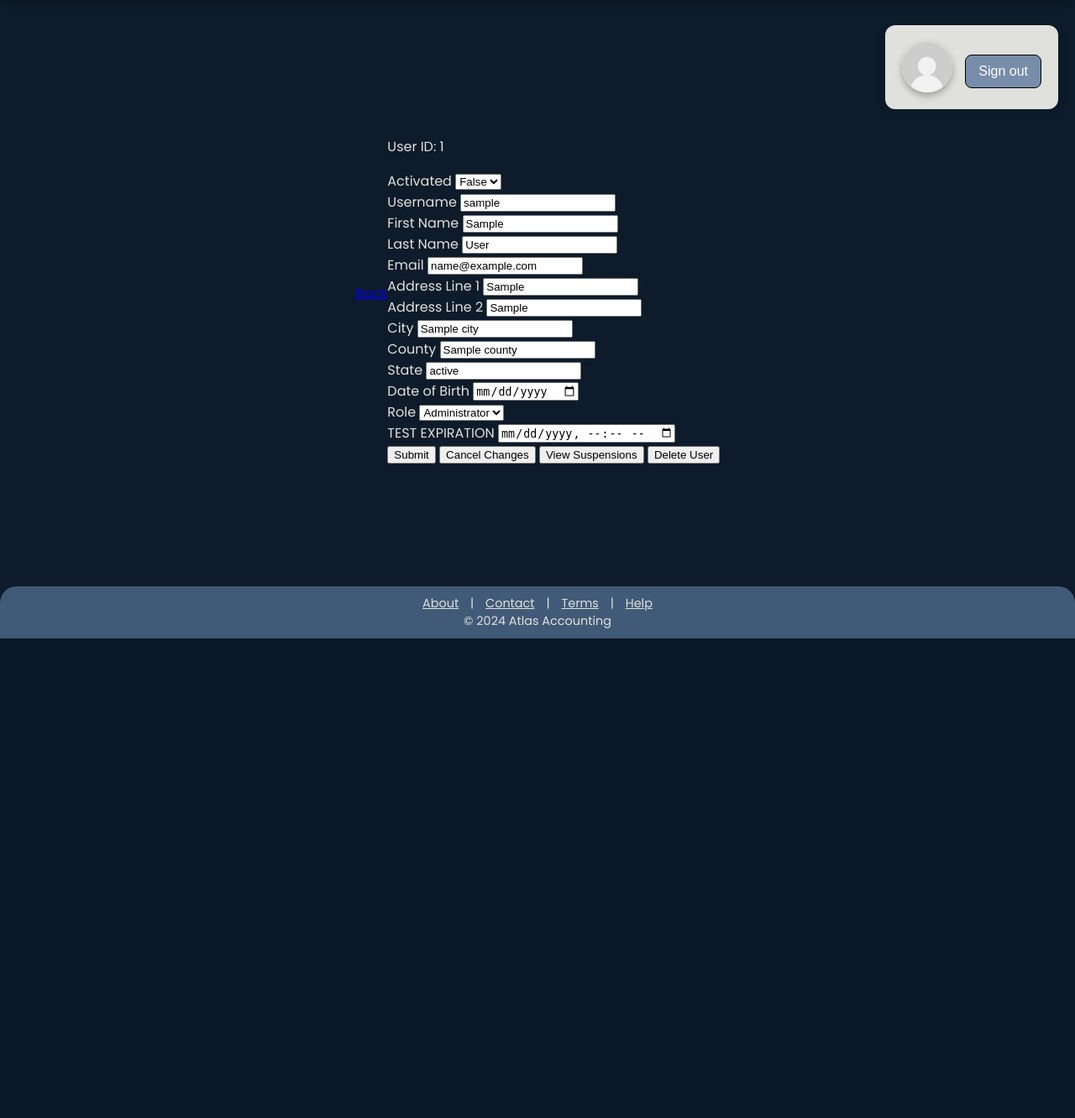
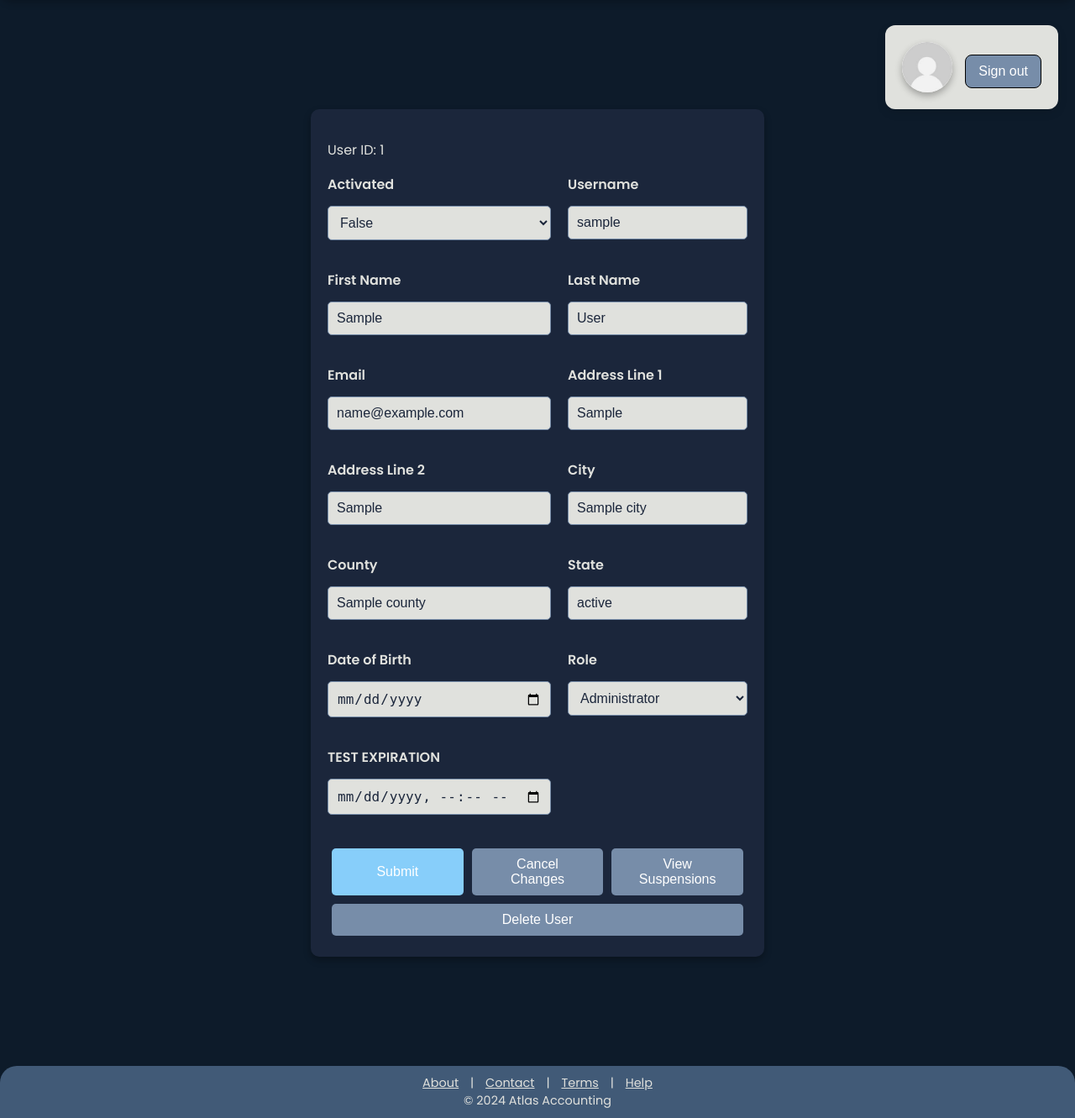
Before and after one commit to I-am-Signal/Atlas-Accounting, a Python web app: template public/templates/user.html in a window 1280 px wide. Shown: the part 40-1371 px from the top of the page at 84% size. Before the commit the page ends 800 px from the top, so only its background shows below. Run offline with Jinja, Linux system fonts and the light colour scheme; the template is opened without the code that fills it: most values are stand-ins (such as "Sample title", 1, 10 or a date in 2020); some libraries are stand-ins or nearby versions.

Commit message:
new favicon, updated user.html

```diff
--- a/public/auth.py
+++ b/public/auth.py
@@ -159,7 +159,6 @@ def sign_up():
         addr_line_1 = request.form.get('addr_line_1')
         addr_line_2 = request.form.get('addr_line_2')
         city = request.form.get('city')
-        county = request.form.get('county')
         state = request.form.get('state')
         dob = request.form.get('dob')
         email = request.form.get('email')
@@ -182,8 +181,6 @@ def sign_up():
             flash('Address Line 2 must be greater than 5 characters.', category='error')
         elif len(city) < 2:
             flash('City must be greater than 1 character.', category='error')
-        elif len(county) < 2:
-            flash('County must be greater than 1 character.', category='error')
         elif len(state) != 2:
             flash('State must be 2 characters.', category='error')
         elif len(email) < 4:
@@ -200,7 +197,6 @@ def sign_up():
                 addr_line_1=addr_line_1,
                 addr_line_2=addr_line_2 if len(addr_line_1) > 5 else '',
                 city=city,
-                county=county,
                 state=state,
                 dob=datetime.strptime(dob, "%Y-%m-%d"),
                 username= f'{first_name[0]}{last_name}{datetime.now().strftime("%m%y")}',
--- a/public/static/style.css
+++ b/public/static/style.css
@@ -86,6 +86,110 @@ body {
   max-height: 1080px;
   max-width: auto;
   border-radius: 20px;
+}
+
+.page form {
+  background-color: #1B263B; /* Dark background */
+  padding: 20px; /* Add padding around the form */
+  border-radius: 10px; /* Rounded corners */
+  box-shadow: 0 4px 8px rgba(0, 0, 0, 0.3); /* Slight shadow for depth */
+  max-width: 500px; /* Limit the width of the form */
+  margin: 110px auto; /* Center the form on the page */
+
+}
+
+/* Form Labels */
+.page label {
+  color: #E0E1DD; /* Light text */
+  font-weight: 600;
+  margin-bottom: 8px; /* Add space below the label */
+  display: block;
+}
+
+/* Form Inputs */
+.page input, .page select {
+  width: 100%; /* Full width input fields */
+  padding: 10px;
+  border: 1px solid #778DA9; /* Border matches the color palette */
+  border-radius: 5px; /* Rounded corners */
+  background-color: #E0E1DD; /* Light background for input fields */
+  color: #1B263B; /* Dark text */
+  margin-bottom: 15px; /* Space between fields */
+  box-sizing: border-box; /* Ensure padding doesn't overflow */
+}
+
+/* Date picker styles */
+.page input[type="date"], .page input[type="datetime-local"] {
+  background-color: #E0E1DD;
+  color: #1B263B;
+  border-radius: 5px;
+  border: 1px solid #778DA9;
+}
+
+/* Back link styling */
+.page a {
+  color: #87CEFA;
+  text-decoration: none;
+  margin-bottom: 15px;
+  display: inline-block; /* Prevents the link from flowing into the form */
+  font-weight: 600;
+}
+
+.page a:hover {
+  text-decoration: underline;
+  color: #E0E1DD; /* Match hover color */
+}
+
+/* Form Buttons */
+.page button {
+  background-color: #778DA9;
+  color: #E0E1DD;
+  border: none;
+  border-radius: 5px;
+  padding: 10px 20px;
+  margin-right: 10px; /* Space between buttons */
+  cursor: pointer;
+  font-size: 1rem;
+  transition: background-color 0.3s ease;
+}
+
+.page button:hover {
+  background-color: #415A77; /* Darken button on hover */
+}
+
+.page button[type="submit"] {
+  background-color: #87CEFA; /* Distinguish submit button */
+}
+
+.page button[type="submit"]:hover {
+  background-color: #778DA9;
+}
+
+/* Align form buttons */
+.page .form-buttons {
+  display: flex;
+  justify-content: space-between;
+  flex-wrap: wrap;
+  margin-top: 20px;
+}
+
+.page .form-buttons button {
+  flex: 1 1 30%; /* Ensure buttons take up 30% of available space */
+  margin: 5px;
+}
+
+/* Style for the back button */
+.back-button {
+  margin-bottom: 20px; /* Space below the back button */
+  display: inline-block;
+  color: #87CEFA;
+  text-decoration: none;
+  font-weight: 600;
+}
+
+.back-button:hover {
+  text-decoration: underline;
+  color: #E0E1DD; /* Match hover color */
 }
 
 .footer {
@@ -439,7 +543,7 @@ body {
 
 .dashleft{
   height: 10%;
-  width: 30%;
+  width: 50%;
   margin: 20px;
   background-color: #E0E1DD;
   border-radius: 10px;
@@ -516,3 +620,48 @@ top: 4%;
 .userDisplay tr:hover {
   background-color: #444;  /* Highlight row on hover */
 }
+
+/* Grid for form rows */
+.form-grid {
+    display: grid;
+    grid-template-columns: 1fr 1fr; /* Two columns */
+    gap: 20px; /* Space between rows and columns */
+}
+
+/* Style for each form row */
+.form-row {
+    display: flex;
+    flex-direction: column; /* Stack label and input vertically */
+}
+
+/* Ensure inputs are consistent in appearance */
+.form-row input, .form-row select {
+    padding: 10px;
+    border-radius: 5px;
+    border: 1px solid #778DA9;
+    background-color: #E0E1DD;
+    color: #1B263B;
+    font-size: 1rem;
+    margin-top: 5px; /* Space between label and input */
+}
+
+/* Form buttons styling */
+.form-buttons {
+    margin-top: 20px;
+    display: flex;
+    justify-content: space-between; /* Spread buttons */
+}
+
+.form-buttons button {
+    background-color: #778DA9;
+    color: #FFFFFF;
+    padding: 10px 20px;
+    border: none;
+    border-radius: 5px;
+    cursor: pointer;
+    transition: background-color 0.3s;
+}
+
+.form-buttons button:hover {
+    background-color: #415A77;
+}
--- a/public/templates/user.html
+++ b/public/templates/user.html
@@ -1,6 +1,7 @@
 {% extends "base.html" %}
 {% block title %}Home{% endblock %}
 {% block content %}
+
 
 <div class="userProfileContainer">
     <div class="userProfile">
@@ -14,63 +15,93 @@
         </div>
     </div>
 </div>
+
 <div class="page">
-    <a href='{{ back }}'>Back</a> <br />
-
     <form method='POST'>
         <p>User ID: {{ userInfo.id }}</p>
 
+        <!-- Table-like form structure -->
+        <div class="form-grid">
+            <div class="form-row">
                 <label for='is_activated'>Activated</label>
                 <select id="is_activated" name="is_activated">
                     <option value="True" {{ 'selected' if userInfo.is_activated else '' }}>True</option>
                     <option value="False" {{ 'selected' if not userInfo.is_activated else '' }}>False</option>
-        </select><br>
+                </select>
+            </div>
 
+            <div class="form-row">
                 <label for='username'>Username</label>
-        <input id='username' name='username' value='{{ userInfo.username }}'><br>
+                <input id='username' name='username' value='{{ userInfo.username }}'>
+            </div>
 
+            <div class="form-row">
                 <label for='first_name'>First Name</label>
-        <input id='first_name' name='first_name' value='{{ userInfo.first_name }}'><br>
+                <input id='first_name' name='first_name' value='{{ userInfo.first_name }}'>
+            </div>
 
+            <div class="form-row">
                 <label for='last_name'>Last Name</label>
-        <input id='last_name' name='last_name' value='{{ userInfo.last_name }}'><br>
+                <input id='last_name' name='last_name' value='{{ userInfo.last_name }}'>
+            </div>
 
+            <div class="form-row">
                 <label for='email'>Email</label>
-        <input id='email' name='email' value='{{ userInfo.email }}'><br>
+                <input id='email' name='email' value='{{ userInfo.email }}'>
+            </div>
 
+            <div class="form-row">
                 <label for='addr_line_1'>Address Line 1</label>
-        <input id='addr_line_1' name='addr_line_1' value='{{ userInfo.addr_line_1 }}'><br>
+                <input id='addr_line_1' name='addr_line_1' value='{{ userInfo.addr_line_1 }}'>
+            </div>
 
+            <div class="form-row">
                 <label for='addr_line_2'>Address Line 2</label>
-        <input id='addr_line_2' name='addr_line_2'
-            value='{{ userInfo.addr_line_2 }}'><br>
+                <input id='addr_line_2' name='addr_line_2' value='{{ userInfo.addr_line_2 }}'>
+            </div>
 
+            <div class="form-row">
                 <label for='city'>City</label>
-        <input id='city' name='city' value='{{ userInfo.city }}'><br>
+                <input id='city' name='city' value='{{ userInfo.city }}'>
+            </div>
 
+            <div class="form-row">
                 <label for='county'>County</label>
-        <input id='county' name='county' value='{{ userInfo.county }}'><br>
+                <input id='county' name='county' value='{{ userInfo.county }}'>
+            </div>
 
+            <div class="form-row">
                 <label for='state'>State</label>
-        <input id='state' name='state' value='{{ userInfo.state }}'><br>
+                <input id='state' name='state' value='{{ userInfo.state }}'>
+            </div>
 
+            <div class="form-row">
                 <label for='dob'>Date of Birth</label>
-        <input id='dob' name='dob' type="date" value='{{ userInfo.dob }}'><br>
+                <input id='dob' name='dob' type="date" value='{{ userInfo.dob }}'>
+            </div>
 
+            <div class="form-row">
                 <label for='role'>Role</label>
                 <select id='role' name='role'>
                     <option value='administrator' {{ 'selected' if userInfo.role == 'administrator' else '' }}>Administrator</option>
                     <option value='manager' {{ 'selected' if userInfo.role == 'manager' else '' }}>Manager</option>
                     <option value='user' {{ 'selected' if userInfo.role == 'user' else '' }}>User</option>
-        </select><br>
+                </select>
+            </div>
 
+            <div class="form-row">
                 <label for='test_expiration'>TEST EXPIRATION</label>
-        <input id="start" name="start" type="datetime-local" value='{{ testExpiration }}'><br>
+                <input id="start" name="start" type="datetime-local" value='{{ testExpiration }}'>
+            </div>
+        </div>
 
+        <!-- Form buttons -->
+        <div class="form-buttons">
             <button type='submit'>Submit</button>
             <button type='button' onclick="window.location.href='{{ back }}'">Cancel Changes</button>
             <button type='button' onclick="window.location.href='{{ suspensions }}'">View Suspensions</button>
             <button type='button' onclick="window.location.href='{{ delete }}'">Delete User</button>
+        </div>
     </form>
 </div>
 
```
Also changed, not shown: public/static/resources/favicon.ico. Lines whose indentation alone changed are shown as unchanged.
